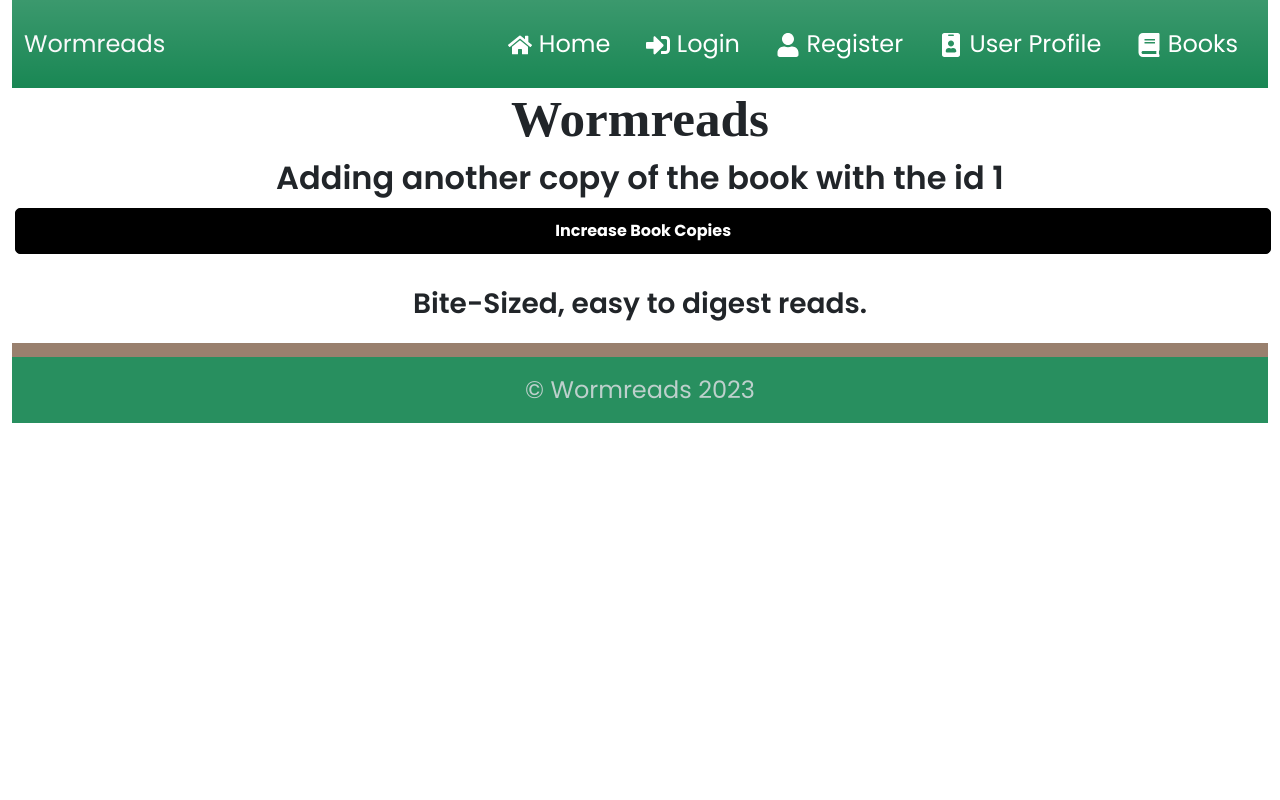
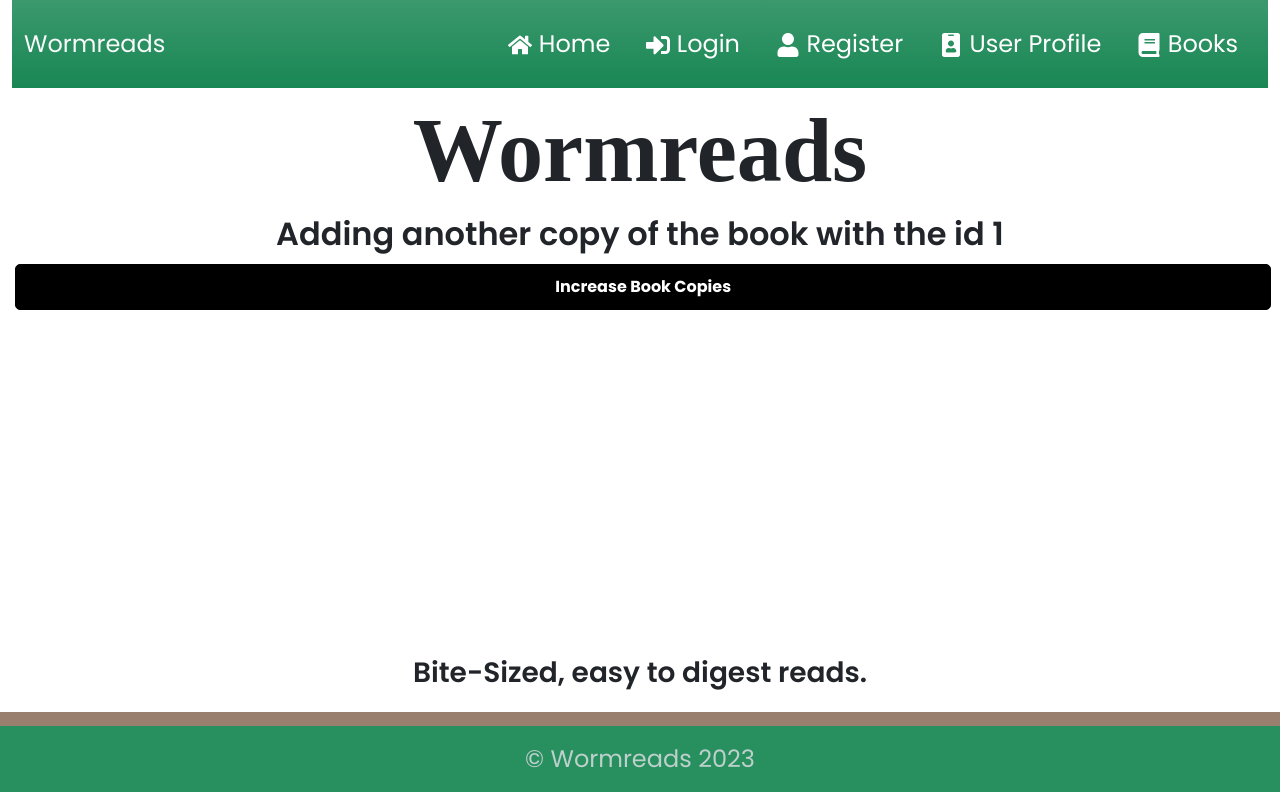
Before and after one commit to M-Hawk/T3A2, a React (Vite) app in the folder src/frontend/: page /books/add/copy/1 in a window 1280 px wide. Built offline with nearby package versions, Linux system fonts and the light colour scheme; a web font is replaced by a local one.

Commit message:
Added clamp settings to header

```diff
--- a/src/frontend/src/components/Footer.jsx
+++ b/src/frontend/src/components/Footer.jsx
@@ -2,7 +2,7 @@
 const Footer = () => {
   return (
     <>
-      <footer className="footer">
+      <footer className="footer fixed-bottom">
         <section id="contact-details">
             <div>
                 <h3>Bite-Sized, easy to digest reads.</h3>
--- a/src/frontend/src/index.css
+++ b/src/frontend/src/index.css
@@ -9,7 +9,9 @@
 
 body {
   font-family: 'Poppins', sans-serif;
-  height: 100vh;
+  min-height: 100vh;
+  display: flex;
+  flex-direction: column;
 }
 
 a {
@@ -32,9 +34,11 @@ li {
 }
 h1 {
   font-family: 'Cabin Sketch', cursive;
-  font-size: 3.2rem;
+  font-size: clamp(3rem, 6.5vw + 0.44rem, 6rem);
+  margin: 0.1em 0.1em;
+}
 
-}
+
 h1,
 h2,
 h3 {
@@ -338,7 +342,9 @@ h3 {
     font-size: 1.5rem;
     line-height: 1.4;
 }
-
+.footer {
+  margin-top: auto;
+}
 /* .footer {
   position: absolute;
   bottom: 0;
```
Also changed, not shown: 1 other file (tests, documents, lock files or other folders).
